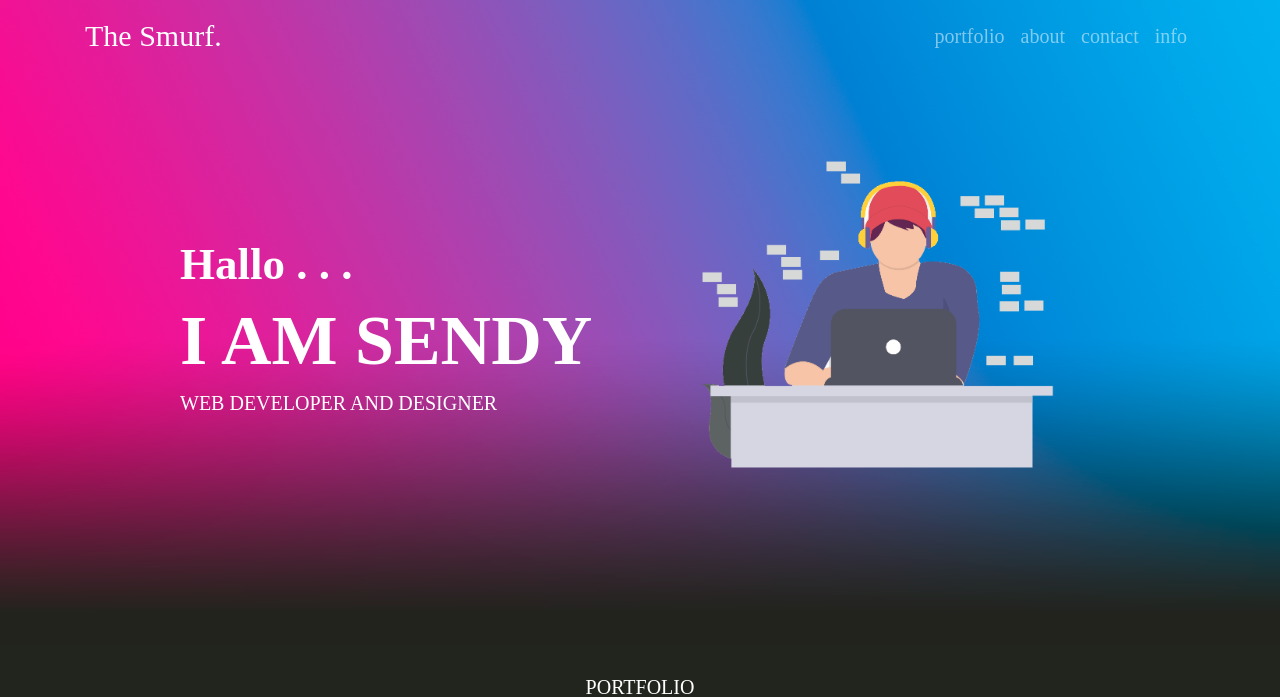
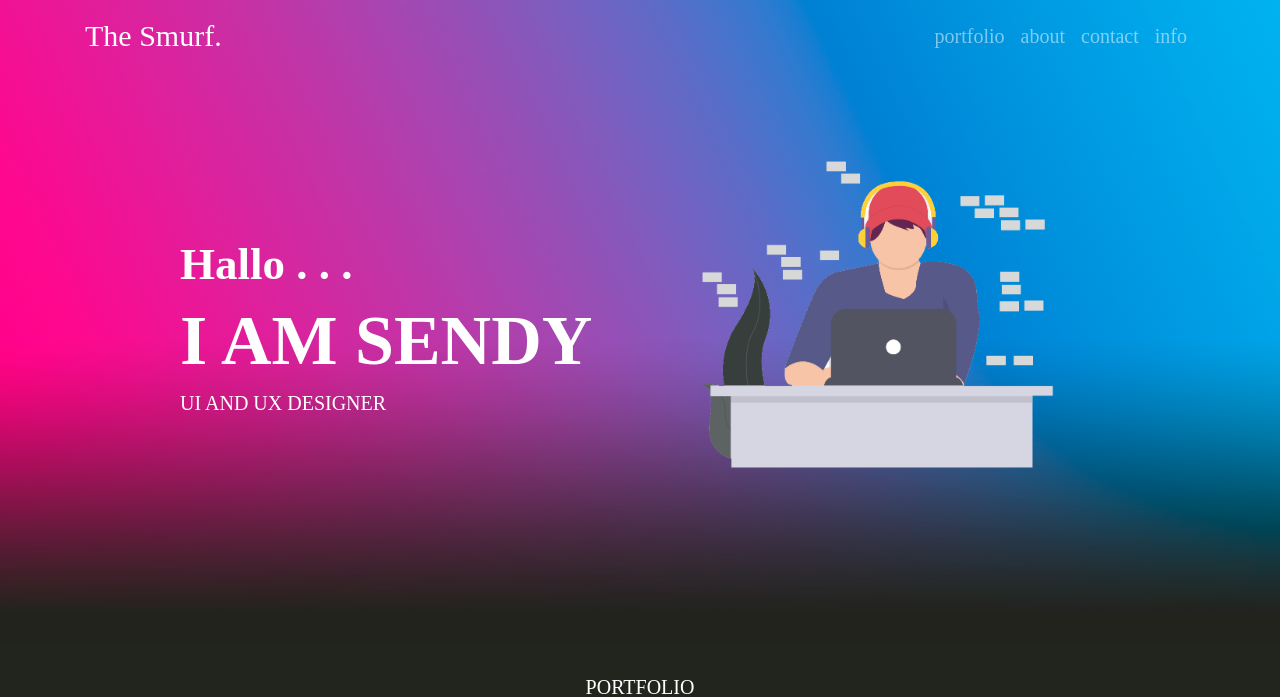
Before and after one commit to SendyApr/Project-Portfolio, a PHP site: page / in a window 1280 px wide. Shown: the top 697 px of the page. Run offline with PHP 8.4, Linux system fonts and the light colour scheme; data comes from the database, SQL or seed files in the repository.

Commit message:
menambah index.php

```diff
--- a/index.php
+++ b/index.php
@@ -53,7 +53,7 @@ $query = mysqli_query($koneksi,"SELECT * FROM tb_gambar");
                     <div class="col-5 align-self-center" style="padding-top: 160px;">
                         <h1 style="font-size: 45px" class="font-weight-bold">Hallo . . .</h1>
                         <h1 style="font-size: 70px" class="font-weight-bold">I AM SENDY</h1>
-                        <h1 style="font-size: 20px">WEB DEVELOPER AND DESIGNER</h1 style="font-size: 30px">
+                        <h1 style="font-size: 20px">UI AND UX DESIGNER</h1 style="font-size: 30px">
                     </div>
                     <div class="col-5 align-self-center">
                         <img class="img-fluid" src="img/me.png">
```
Lines whose indentation alone changed are shown as unchanged.
